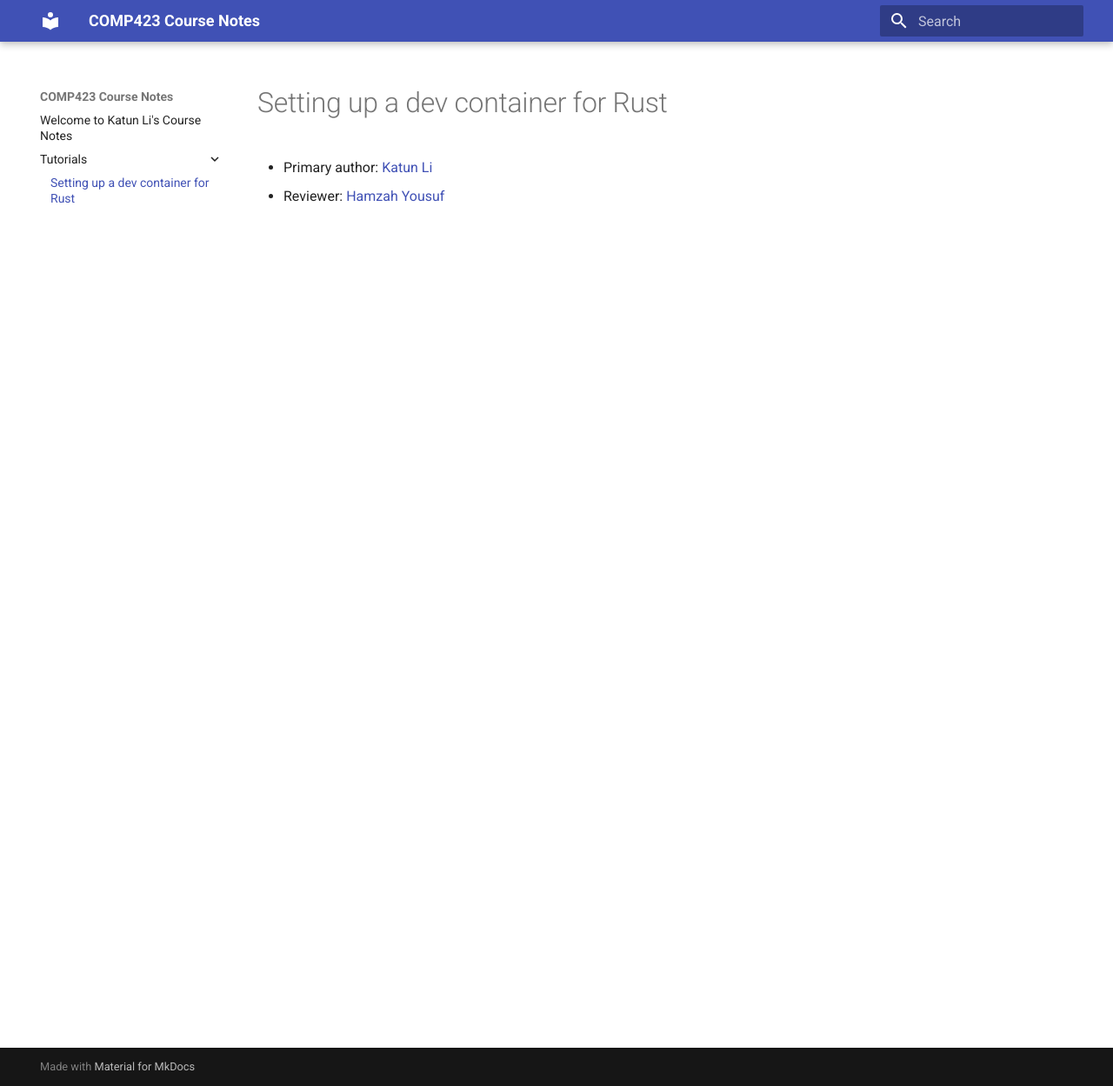
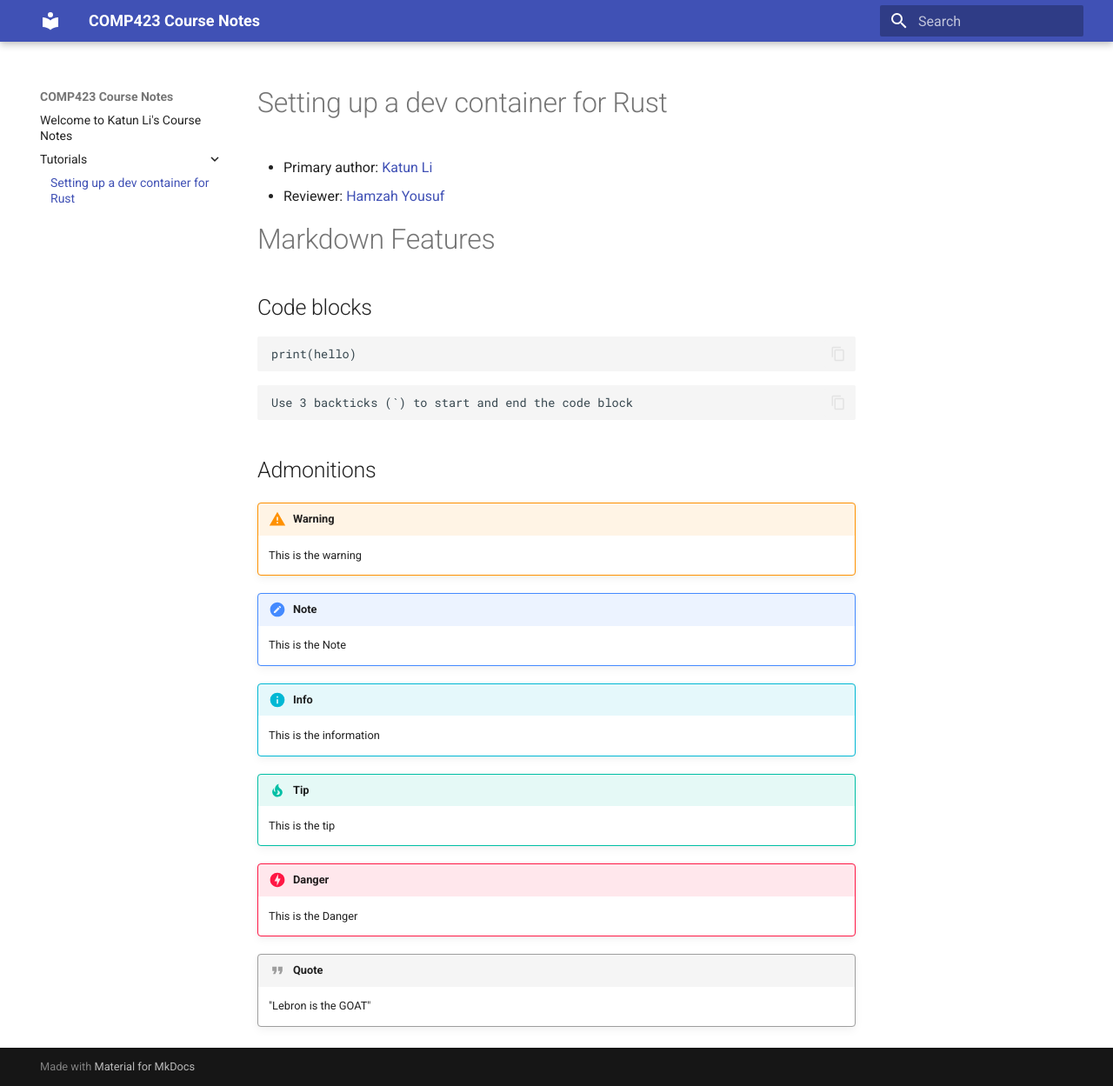
Before and after one commit to katunli/comp423-course-notes, an MkDocs documentation site: the page built from docs/tutorials/rust-setup.md, in a window 1280 px wide and 1249 px high. Shown: the whole window at 87% size. Built offline with MkDocs 1.6.1 and Material for MkDocs 9.7.7, drawn with Linux system fonts in a browser that asks for light colours.

Commit message:
Enabled Markdown features and put example usage in the tutorial draft

````diff
--- a/docs/tutorials/rust-setup.md
+++ b/docs/tutorials/rust-setup.md
@@ -2,3 +2,42 @@
 
 * Primary author: [Katun Li](https://github.com/katunli)
 * Reviewer: [Hamzah Yousuf](https://github.com/hamzahyous)
+
+# Markdown Features
+
+
+## Code blocks
+
+```
+print(hello)
+```
+
+```
+Use 3 backticks (`) to start and end the code block
+```
+
+## Admonitions
+
+!!! Warning
+
+    This is the warning
+
+!!! Note
+
+    This is the Note
+
+!!! Info
+
+    This is the information
+
+!!! Tip
+
+    This is the tip
+
+!!! Danger
+
+    This is the Danger
+
+!!! Quote
+
+    "Lebron is the GOAT"
--- a/mkdocs.yml
+++ b/mkdocs.yml
@@ -1,3 +1,17 @@
 site_name: COMP423 Course Notes
 theme:
   name: material
+  features:
+    - content.code.copy
+
+markdown_extensions:
+  - admonition
+  - pymdownx.details
+  - pymdownx.superfences
+  - pymdownx.highlight:
+      anchor_linenums: true
+      line_spans: __span
+      pygments_lang_class: true
+  - pymdownx.inlinehilite
+  - pymdownx.snippets
+  - pymdownx.superfences
````
